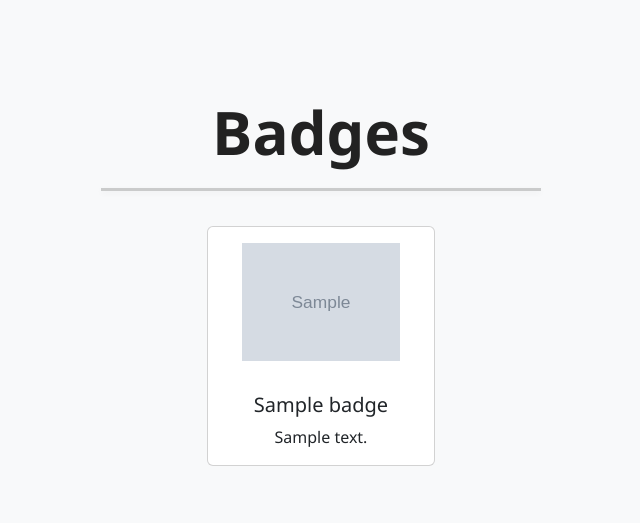
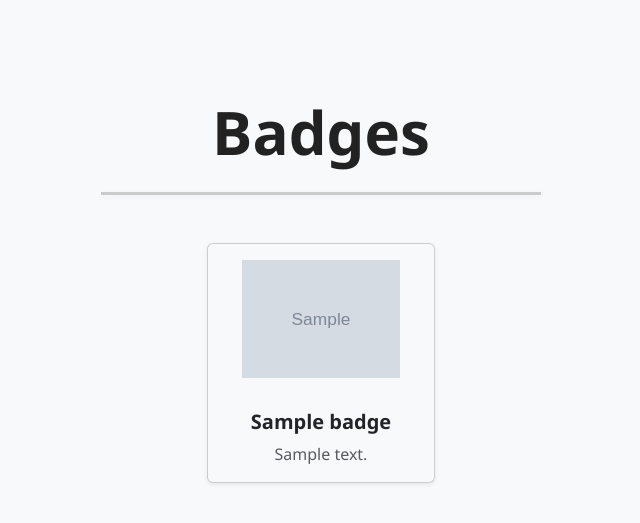
Before and after one commit to mario14guajardo/django-app, a Django app: page /badges/ in a window 1280 px wide. Shown: the part 96-619 px from the top of the page, without its empty margins (319-959 px from the left). Run offline with Django 5.2, Linux system fonts and the light colour scheme; tables that the repository leaves empty hold one stand-in row (values such as "Sample post"); grey boxes marked "Sample" are stand-in pictures.

Commit message:
Update badges.html

```diff
--- a/myapp/templates/myapp/badges.html
+++ b/myapp/templates/myapp/badges.html
@@ -6,15 +6,14 @@
     <!-- Centered column like Create Post page -->
     <div class="col-md-8 mx-auto text-center">
 
-        <!-- Title (25% bigger + spaced + centered) -->
-        <h1 style="font-size: 3.75rem; margin-bottom: 20px; font-weight: 600;">
+        <!-- Title (larger, spaced, centered) -->
+        <h1 class="mb-4 fw-bold" style="font-size: 3.75rem;">
             Badges
         </h1>
 
         <!-- Pronounced divider with shadow -->
-        <hr style="
+        <hr class="mx-auto mb-5" style="
             width: 60%;
-            margin: 0 auto 35px auto;
             height: 3px;
             background-color: #444;
             border: none;
@@ -25,15 +24,15 @@
             <div class="row mt-4 justify-content-center">
                 {% for badge in badges %}
                     <div class="col-md-4 mb-4">
-                        <div class="card text-center h-100">
+                        <div class="card text-center h-100 shadow-sm bg-light rounded">
                             {% if badge.image %}
                                 <img src="{{ badge.image.url }}" class="card-img-top p-3" style="height:150px; object-fit:contain;" alt="{{ badge.name }}">
                             {% else %}
                                 <img src="https://via.placeholder.com/150" class="card-img-top p-3" alt="No image">
                             {% endif %}
                             <div class="card-body">
-                                <h5 class="card-title">{{ badge.name }}</h5>
-                                <p class="card-text">{{ badge.description }}</p>
+                                <h5 class="card-title fw-semibold">{{ badge.name }}</h5>
+                                <p class="card-text text-muted">{{ badge.description }}</p>
                             </div>
                         </div>
                     </div>
@@ -41,7 +40,7 @@
             </div>
         {% else %}
             <!-- Centered "no badges" message -->
-            <p style="font-size: 1.2rem; margin-top: 30px;">No badges available yet.</p>
+            <p class="mt-4 text-muted" style="font-size: 1.2rem;">No badges available yet.</p>
         {% endif %}
 
     </div>
```
